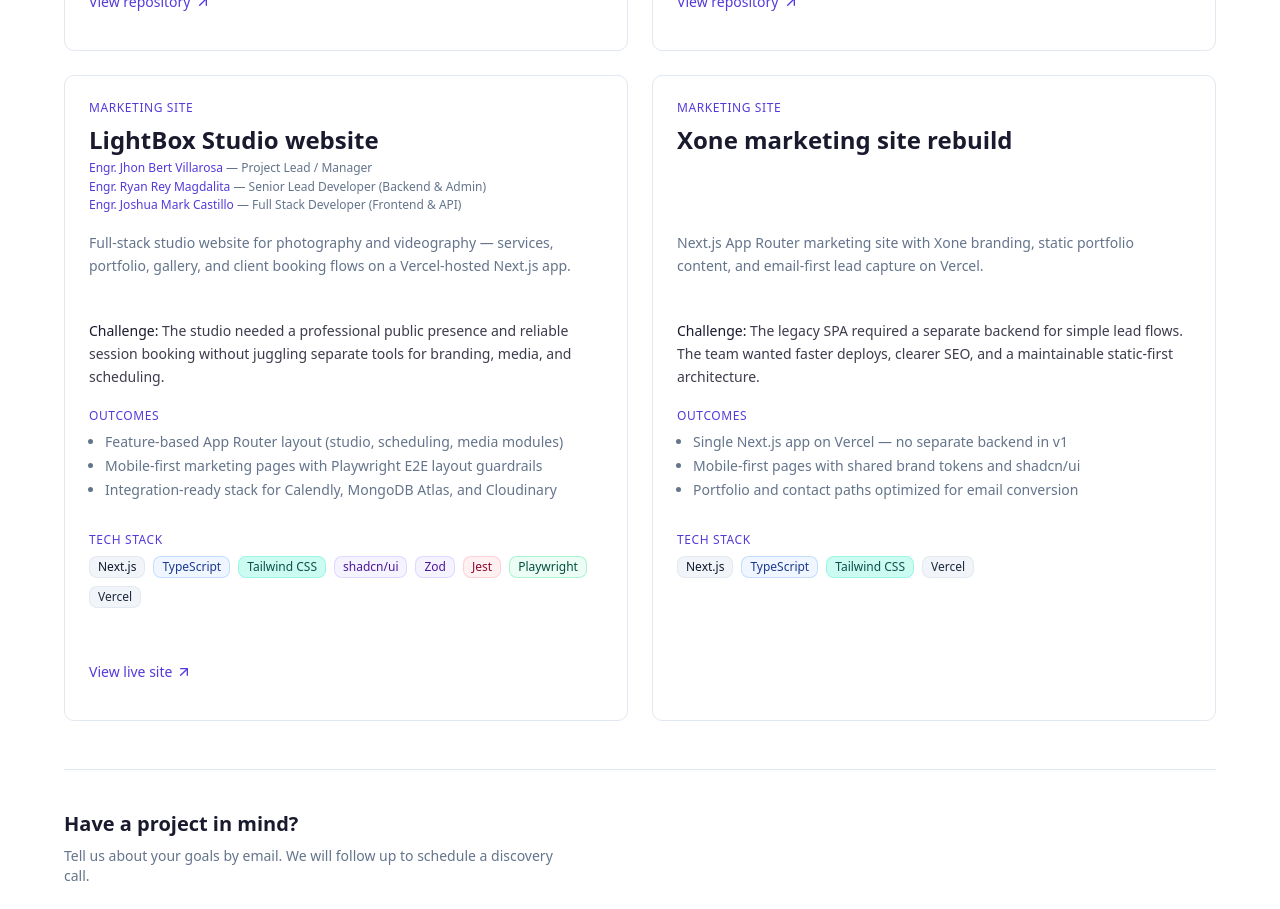
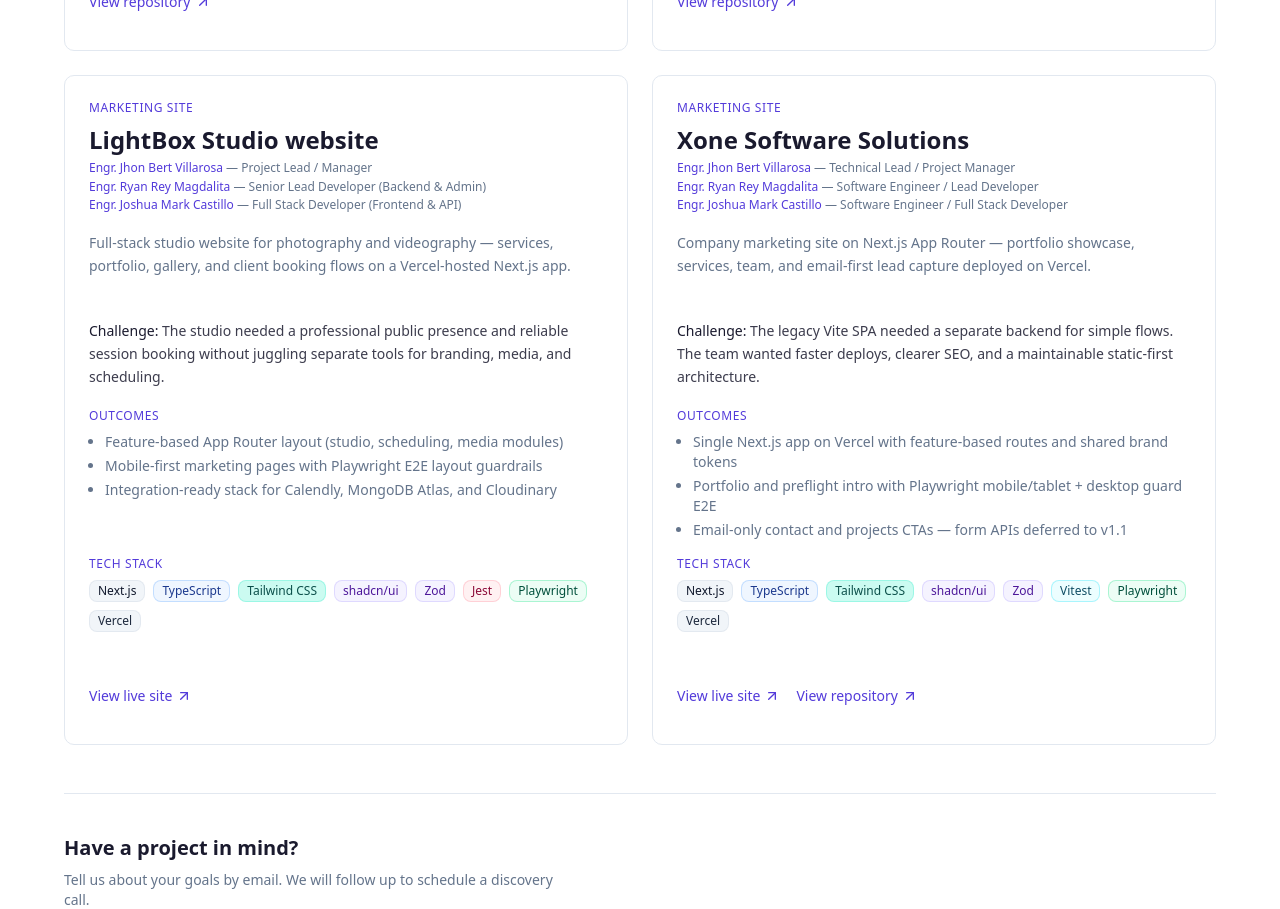
Before and after one commit to JshMarkCastillo-GHdev/xone-swe-next, a Next.js app: page /projects in a window 1280 px wide. Shown: the part 1020-1929 px from the top of the page. Built offline with nearby package versions, Linux system fonts and the light colour scheme; no server answers.

Commit message:
feat(portfolio): add Xone Software Solutions company site
Replace the meta marketing placeholder with the shipped company site
case study, repo and live links, and full team credits.

```diff
--- a/src/features/projects/data/projects.ts
+++ b/src/features/projects/data/projects.ts
@@ -125,23 +125,48 @@
     ],
   },
   {
-    id: "xone-marketing-next",
-    title: "Xone marketing site rebuild",
+    id: "xone-software-solutions",
+    title: "Xone Software Solutions",
     summary:
-      "Next.js App Router marketing site with Xone branding, static portfolio content, and email-first lead capture on Vercel.",
+      "Company marketing site on Next.js App Router — portfolio showcase, services, team, and email-first lead capture deployed on Vercel.",
     challenge:
-      "The legacy SPA required a separate backend for simple lead flows. The team wanted faster deploys, clearer SEO, and a maintainable static-first architecture.",
+      "The legacy Vite SPA needed a separate backend for simple flows. The team wanted faster deploys, clearer SEO, and a maintainable static-first architecture.",
     outcomes: [
-      "Single Next.js app on Vercel — no separate backend in v1",
-      "Mobile-first pages with shared brand tokens and shadcn/ui",
-      "Portfolio and contact paths optimized for email conversion",
+      "Single Next.js app on Vercel with feature-based routes and shared brand tokens",
+      "Portfolio and preflight intro with Playwright mobile/tablet + desktop guard E2E",
+      "Email-only contact and projects CTAs — form APIs deferred to v1.1",
     ],
     category: "marketing-site",
-    tags: ["Next.js", "TypeScript", "Tailwind CSS", "Vercel"],
+    teamCredits: [
+      {
+        name: "Engr. Jhon Bert Villarosa",
+        role: "Technical Lead / Project Manager",
+      },
+      {
+        name: "Engr. Ryan Rey Magdalita",
+        role: "Software Engineer / Lead Developer",
+      },
+      {
+        name: "Engr. Joshua Mark Castillo",
+        role: "Software Engineer / Full Stack Developer",
+      },
+    ],
+    href: "https://github.com/JshMarkCastillo-GHdev/xone-swe-next",
+    liveHref: "https://xone-software-solutions.vercel.app/",
+    tags: [
+      "Next.js",
+      "TypeScript",
+      "Tailwind CSS",
+      "shadcn/ui",
+      "Zod",
+      "Vitest",
+      "Playwright",
+      "Vercel",
+    ],
   },
 ] as const;
 
 /** Homepage featured work — three client-facing case studies (excludes meta site entry). */
 export const featuredProjects: readonly Project[] = projects
-  .filter((p) => p.id !== "xone-marketing-next")
+  .filter((p) => p.id !== "xone-software-solutions")
   .slice(0, 3);
```
